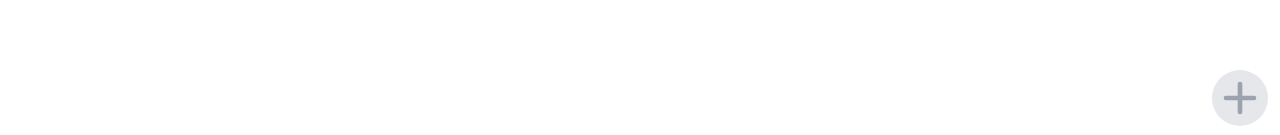
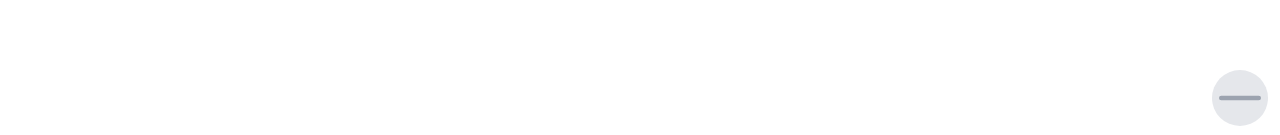
Before and after one commit to CRBroughton/vue-todo, a Vue app: page / in a window 1280 px wide. Both pictures are taken after a click on the icon 1240 px from the left and 760 px from the top of the page. Shown: the part 662-797 px from the top of the page. Built offline with nearby package versions, Linux system fonts and the light colour scheme.

Commit message:
added svg change when SideMenu is toggled

```diff
--- a/src/components/SideMenu.vue
+++ b/src/components/SideMenu.vue
@@ -2,6 +2,7 @@
   <CreateTodo v-if="CreateTodoToggle" />
   <div class="absolute bottom-0 right-0 m-3 cursor-pointer">
     <svg
+      v-if="CreateTodoToggle === false"
       class="w-14 h-14 bg-gray-200 rounded-full text-gray-400"
       fill="none"
       stroke="currentColor"
@@ -14,6 +15,21 @@
         stroke-linejoin="round"
         stroke-width="2"
         d="M12 6v6m0 0v6m0-6h6m-6 0H6"
+      ></path>
+    </svg>
+    <svg v-else
+      class="w-14 h-14 bg-gray-200 rounded-full text-gray-400"
+      fill="none"
+      stroke="currentColor"
+      viewBox="0 0 24 24"
+      xmlns="http://www.w3.org/2000/svg"
+      @click.prevent="CreateTodo"
+    >
+      <path
+        stroke-linecap="round"
+        stroke-linejoin="round"
+        stroke-width="2"
+        d="M20 12H4"
       ></path>
     </svg>
   </div>
```
